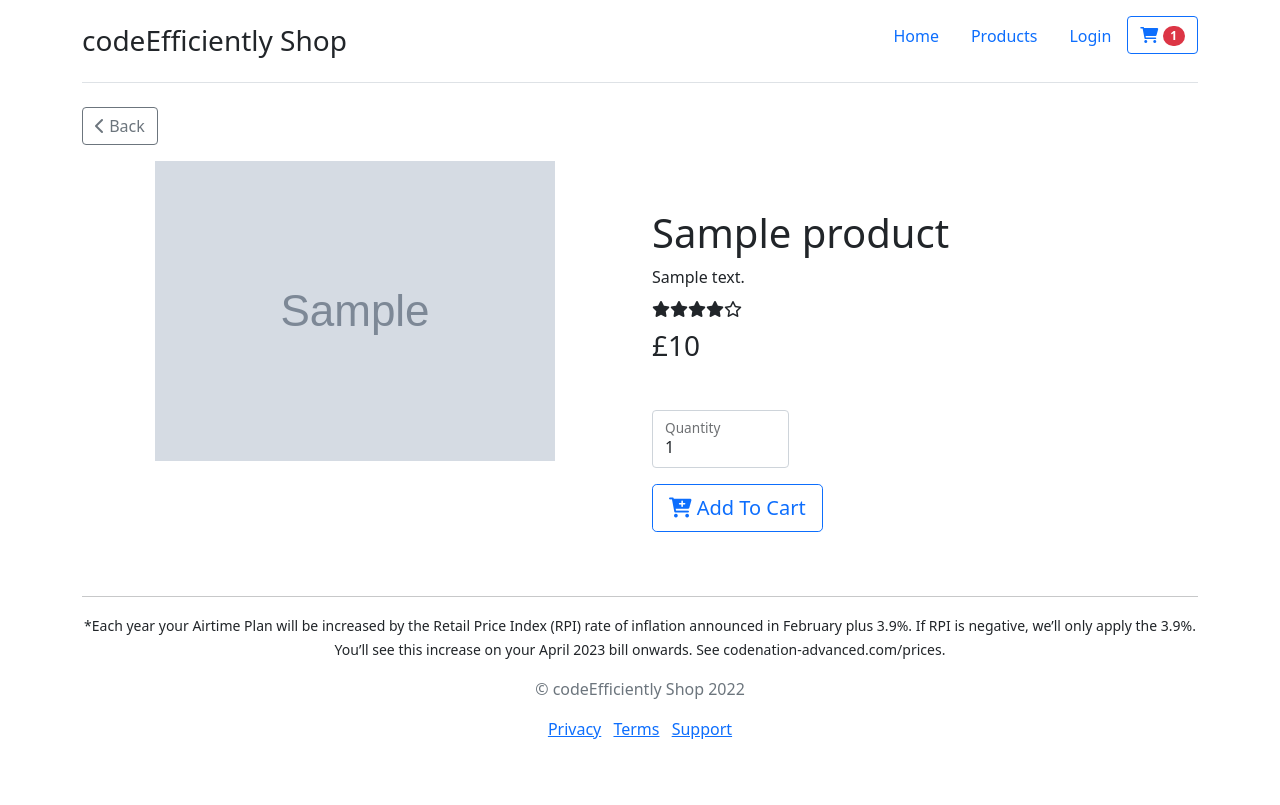
After one commit to azmolmiah/vuln_website_secure, a PHP site: template vuln_website_good/views/product.php in a window 1280 px wide. The commit adds this page. Run offline with PHP 8.4, Linux system fonts and the light colour scheme; the template is opened without the code that fills it: most values are stand-ins (such as "Sample title", 1, 10 or a date in 2020); grey boxes marked "Sample" are stand-in pictures.

Commit message:
added the single products page

```diff
--- a/vuln_website_good/public/index.php
+++ b/vuln_website_good/public/index.php
@@ -9,6 +9,7 @@ $router = new Router();
 
 $router->get('/',  [MainController::class, 'index']);
 $router->get('/products',  [MainController::class, 'products']);
+$router->get('/product',  [MainController::class, 'product']);
 $router->get('/login',  [MainController::class, 'login']);
 $router->get('/register',  [MainController::class, 'register']);
 $router->get('/admin', MainController::class, 'admin');
--- a/vuln_website_good/views/_layout.php
+++ b/vuln_website_good/views/_layout.php
@@ -3,7 +3,7 @@
 
 <head>
     <meta charset="utf-8">
-    <title>Vulnerable Website | Good Practice</title>
+    <title>codeEfficiently Shop | Good Practice</title>
     <meta name="viewport" content="width=device-width, initial-scale=1">
     <link rel="shortcut icon" href="images/favicon.ico" type="image/ico">
     <link rel="stylesheet" href="https://cdn.jsdelivr.net/npm/bootstrap@5.1.3/dist/css/bootstrap.min.css">
@@ -16,12 +16,40 @@
     <div class="container">
         <nav class="d-flex flex-wrap justify-content-center py-3 mb-4 border-bottom">
             <a href="/" class="d-flex align-items-center mb-3 mb-md-0 me-md-auto text-dark text-decoration-none">
-                <h3 class="d-inline mt-2"> Vulnerable Website Good Practice </h3>
+                <h3 class="d-inline mt-2"> codeEfficiently Shop </h3>
             </a>
 
             <ul class="nav nav-pills">
                 <li class="nav-item"><a href="/" class="nav-link">Home</a></li>
                 <li class="nav-item"><a href="/products" class="nav-link">Products</a></li>
+                <?php if (isset($_SESSION['customer'])) : ?>
+
+                    <li class="nav-item"><a href="/myaccount" class="nav-link">myaccount</a></li>
+                    <li class="nav-item"><a href="/login" class="nav-link">Logout</a></li>
+
+                <?php else : ?>
+
+                    <li class="nav-item"><a href="/login" class="nav-link">Login</a></li>
+                <?php endif; ?>
+                <li class="nav-item dropdown">
+                    <button class="btn btn-outline-primary" id="navbarDropdown" role="button" data-bs-toggle="dropdown" aria-expanded="false">
+
+                        <i class="fas fa-shopping-cart"></i> <span class="badge rounded-pill bg-danger"><?php echo $count; ?></span>
+                    </button>
+                    <div class="dropdown-menu p-3" aria-labelledby="navbarDropdown" style="min-width: 20rem;">
+                        <?php if ($count != 0) : ?>
+                        <?php else : ?>
+                            <h5>The cart is empty!</h5>
+                        <?php endif; ?>
+                        <hr>
+                        <div class="d-flex justify-content-between align-items-center">
+                            <div><i class="fas fa-shopping-cart"></i> <span class="badge rounded-pill bg-danger"></span></div>
+                            <strong>Total: £<?php echo $total; ?></strong>
+                        </div>
+                        <hr>
+                        <a href="cart.php" class="btn btn-outline-primary w-100">Cart</a>
+                    </div>
+                </li>
             </ul>
         </nav>
 
@@ -30,7 +58,7 @@
         <footer class="text-center footer mt-auto">
             <hr>
             <p class="text-sm mt-3"><small>*Each year your Airtime Plan will be increased by the Retail Price Index (RPI) rate of inflation announced in February plus 3.9%. If RPI is negative, we’ll only apply the 3.9%. You’ll see this increase on your April <?php echo date('Y', strtotime('+1 year')); ?> bill onwards. See codenation-advanced.com/prices.</small></p>
-            <p class="my-3 text-muted ">&copy; Codenation Shop <?php echo date("Y"); ?></p>
+            <p class="my-3 text-muted ">&copy; codeEfficiently Shop <?php echo date("Y"); ?></p>
             <ul class="list-inline text-center">
                 <li class="list-inline-item"><a href="#">Privacy</a></li>
                 <li class="list-inline-item"><a href="#">Terms</a></li>
@@ -45,7 +73,7 @@
     </script>
     <script>
         function filterCategory() {
-            document.getElementById("filter_category").submit();
+            document.getElementById("filterCategory").submit();
         }
     </script>
 
--- a/vuln_website_good/views/index.php
+++ b/vuln_website_good/views/index.php
@@ -3,7 +3,7 @@
     <div class="row" style="height: 50vh;">
         <div class="col-md-6 animate__animated animate__fadeInLeft">
             <h1 class="display-4 fw-normal">Good Practice</h1>
-            <p class="lead fw-normal mt-3">Welcome to codeEfficiently's vulnerable shop good version. Explore the full website, follow the documentation page, find the vulnerabilities and secure them using the documentation.</p>
+            <p class="lead fw-normal mt-3">Welcome to codeEfficiently's vulnerable shop good version. Explore the full website, find the vulnerabilities and secure them using research.</p>
             <a class="btn btn-outline-success mt-5" href="/products">Explore</a>
         </div>
         <div class="col-md-6">
@@ -19,7 +19,7 @@
 </div>
 <div class="row">
     <?php foreach ($products as $product) : ?>
-        <div class="col-xs-1 col-sm-6 col-md-3 mt-4 wow animate__animated animate__fadeInLeft">
+        <div class="col-xs-1 col-sm-6 col-md-4 mt-4 wow animate__animated animate__fadeInLeft">
             <div class="card">
                 <div class="card-body position-relative">
                     <img src="<?php echo $product['image']; ?>" class="card-img-top" style="max-height: 400px; min-height: 400px;" alt="...">
@@ -28,7 +28,7 @@
                     </span>
                     <h3 class="card-title mt-2"><?php echo $product['title']; ?></h3>
                     <p class="card-text">£<?php echo $product['price']; ?></p>
-                    <a class="btn btn-outline-primary" href="product.php?id=<?php echo $product['id']; ?>"><i class="fas fa-eye"></i> View Details</a>
+                    <a class="btn btn-outline-primary" href="/product?id=<?php echo $product['id']; ?>"><i class="fas fa-eye"></i> View Details</a>
                 </div>
             </div>
         </div>
--- /dev/null
+++ b/vuln_website_good/views/product.php
@@ -0,0 +1,25 @@
+<!-- Back Button -->
+<a href="javascript:history.go(-1)" class="btn btn-outline-secondary mb-3"><i class="fas fa-chevron-left"></i> Back</a>
+
+<!-- Product Image and Information -->
+<div class="row">
+    <div class="col-6 px-auto">
+        <img src="<?php echo $product['image']; ?>" alt="" style="max-height: 500px;" class="mx-auto d-block">
+    </div>
+    <div class="col-6 py-5">
+        <h1 id="title"><?php echo $product['title']; ?></h1>
+        <p class="my-2"><?php echo $product['description']; ?></p>
+        <div>
+            <i class="fas fa-star"></i><i class="fas fa-star"></i><i class="fas fa-star"></i><i class="fas fa-star"></i><i class="far fa-star"></i>
+        </div>
+        <h3 class="mt-2 mb-5">£<?php echo $product['price']; ?></h3>
+        <form action="addtocart.php" method="GET">
+            <div class="form-floating mb-3">
+                <input type="hidden" name="id" value="<?php echo $product['id']; ?>">
+                <input type="number" name="quantity" class="form-control w-25" value="1" id="quantity">
+                <label for="quantity">Quantity</label>
+            </div>
+            <button type="submit" class="btn btn-outline-primary btn-lg"><i class="fas fa-cart-plus"></i> Add To Cart</button>
+        </form>
+    </div>
+</div>
```
Also changed, not shown: vuln_website_good/Database.php (+45 -3 lines), vuln_website_good/controllers/MainController.php (+62 -9 lines), vuln_website_good/views/login.php (added, +36 -0 lines), vuln_website_good/views/products.php (+15 -3 lines), vuln_website_good/views/account/index.php (added).
